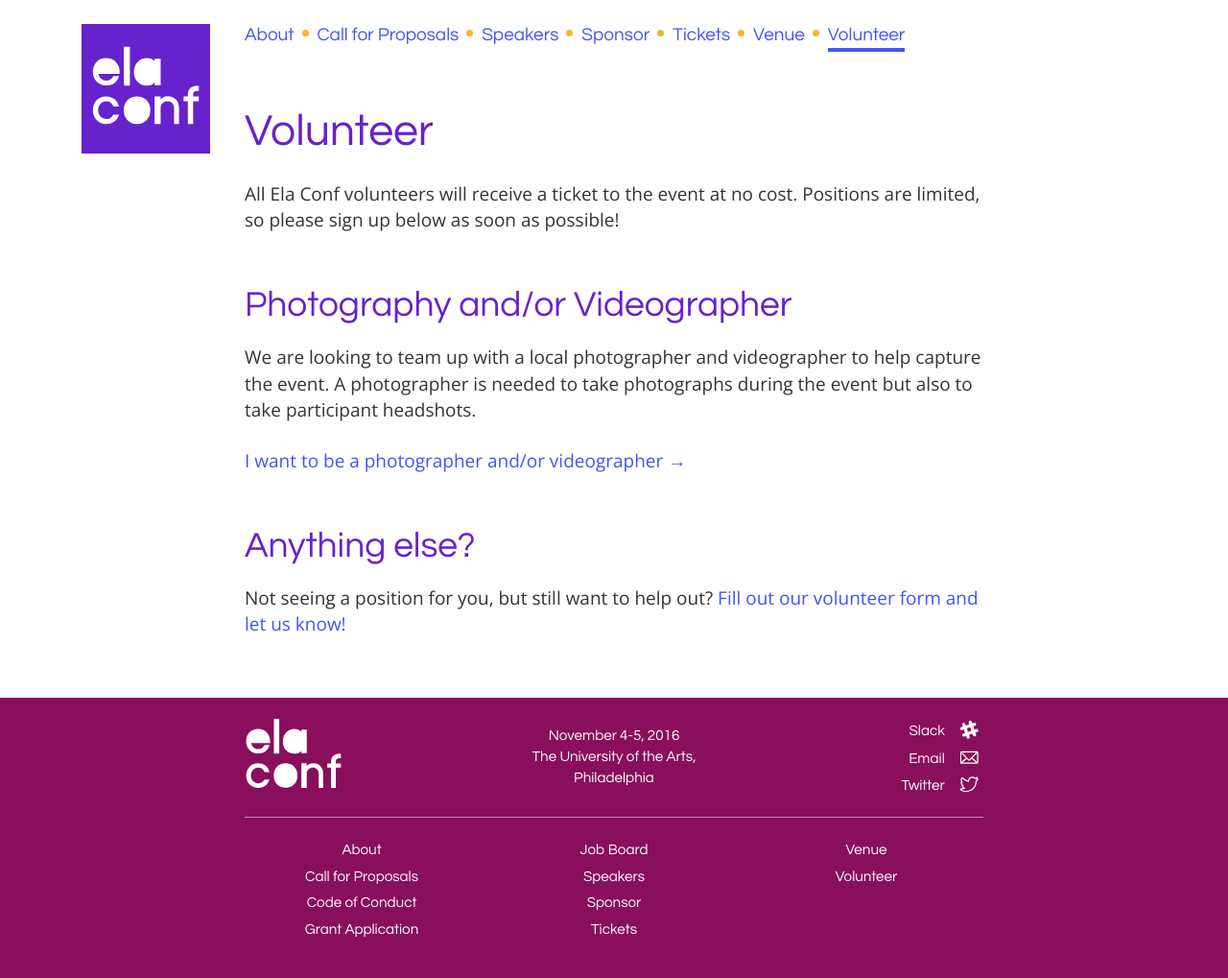
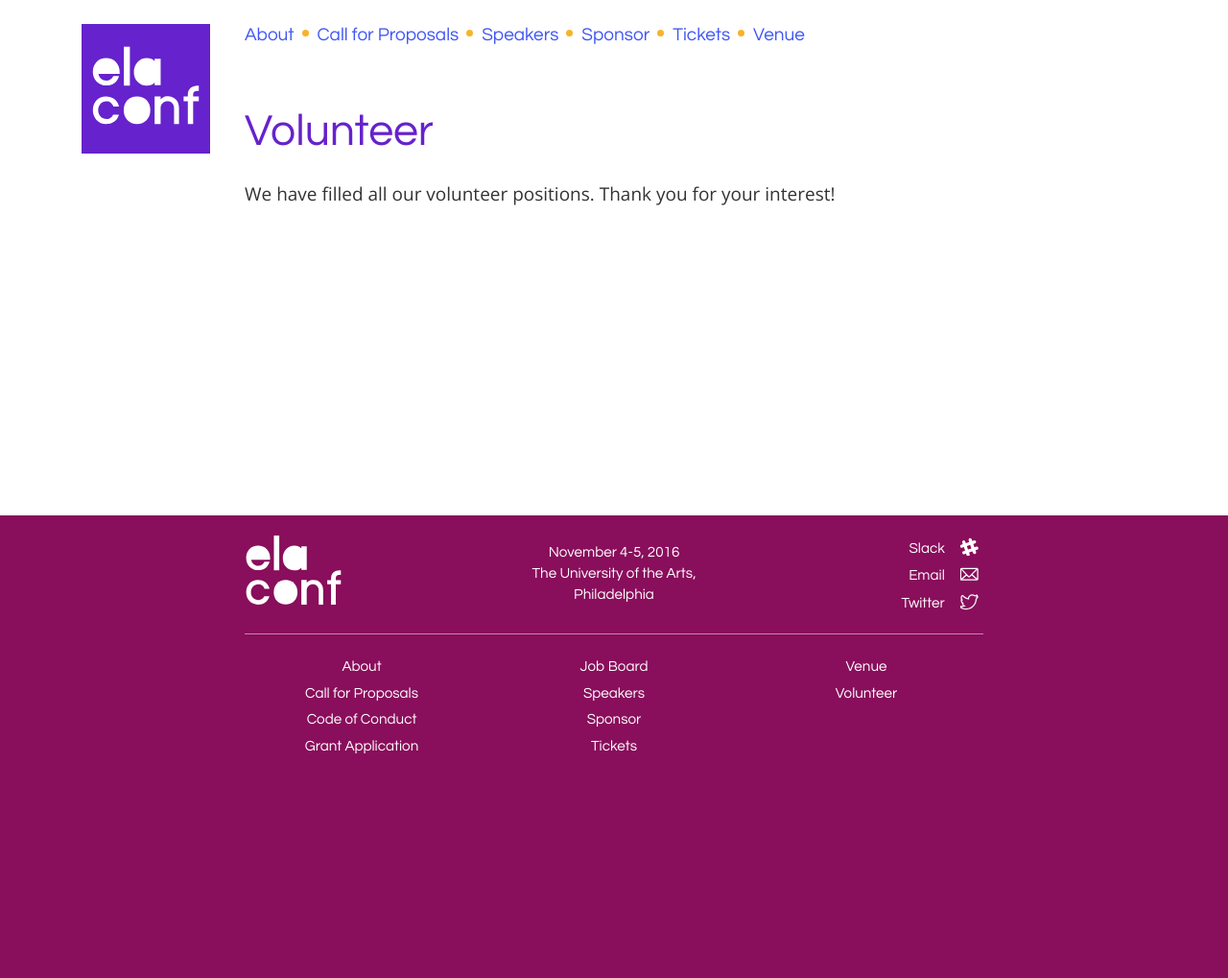
Before and after one commit to elaconf/elaconf.github.io, a Jekyll site: the page built from volunteer/index.md, in a window 1280 px wide. Shown: the whole page at 96% size. Built offline with Jekyll 4.4.1, drawn with Linux system fonts in a browser that asks for light colours; after the commit the page ends 900 px from its top, so only the background shows below that.

Commit message:
we filled all volunteer positions

```diff
--- a/volunteer/index.md
+++ b/volunteer/index.md
@@ -1,16 +1,7 @@
 ---
 layout: page
 title: Volunteer
+nav: false
 ---
 
-
-All Ela Conf volunteers will receive a ticket to the event at no cost. Positions are limited, so please sign up below as soon as possible!
-
-## Photography and/or Videographer
-We are looking to team up with a local photographer and videographer to help capture the event. A photographer is needed to take photographs during the event but also to take participant headshots.
-
-[I want to be a photographer and/or videographer &rarr;](https://docs.google.com/forms/d/1MDbNjY1h4DCkrbrL0zmq6Gg3Q1EMpDEFn1joMIck1Zo/viewform?entry.971247222&entry.1260049317&entry.601542410&entry.648235370&entry.790087379=I+want+to+be+a+photographer/videographer+because...)
-
-## Anything else?
-
-Not seeing a position for you, but still want to help out? [Fill out our volunteer form and let us know!](https://docs.google.com/forms/d/1MDbNjY1h4DCkrbrL0zmq6Gg3Q1EMpDEFn1joMIck1Zo/viewform)
+We have filled all our volunteer positions. Thank you for your interest!
```
